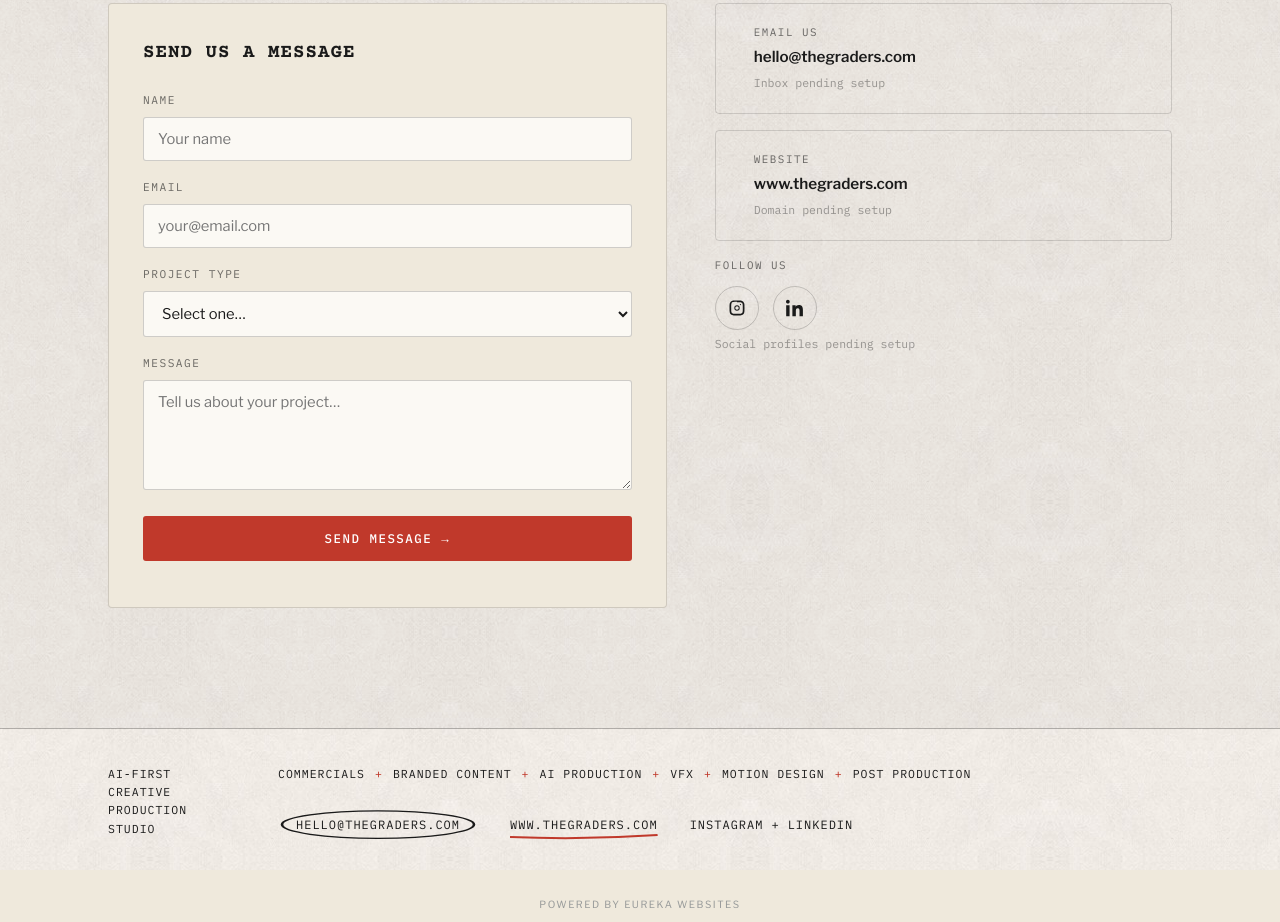
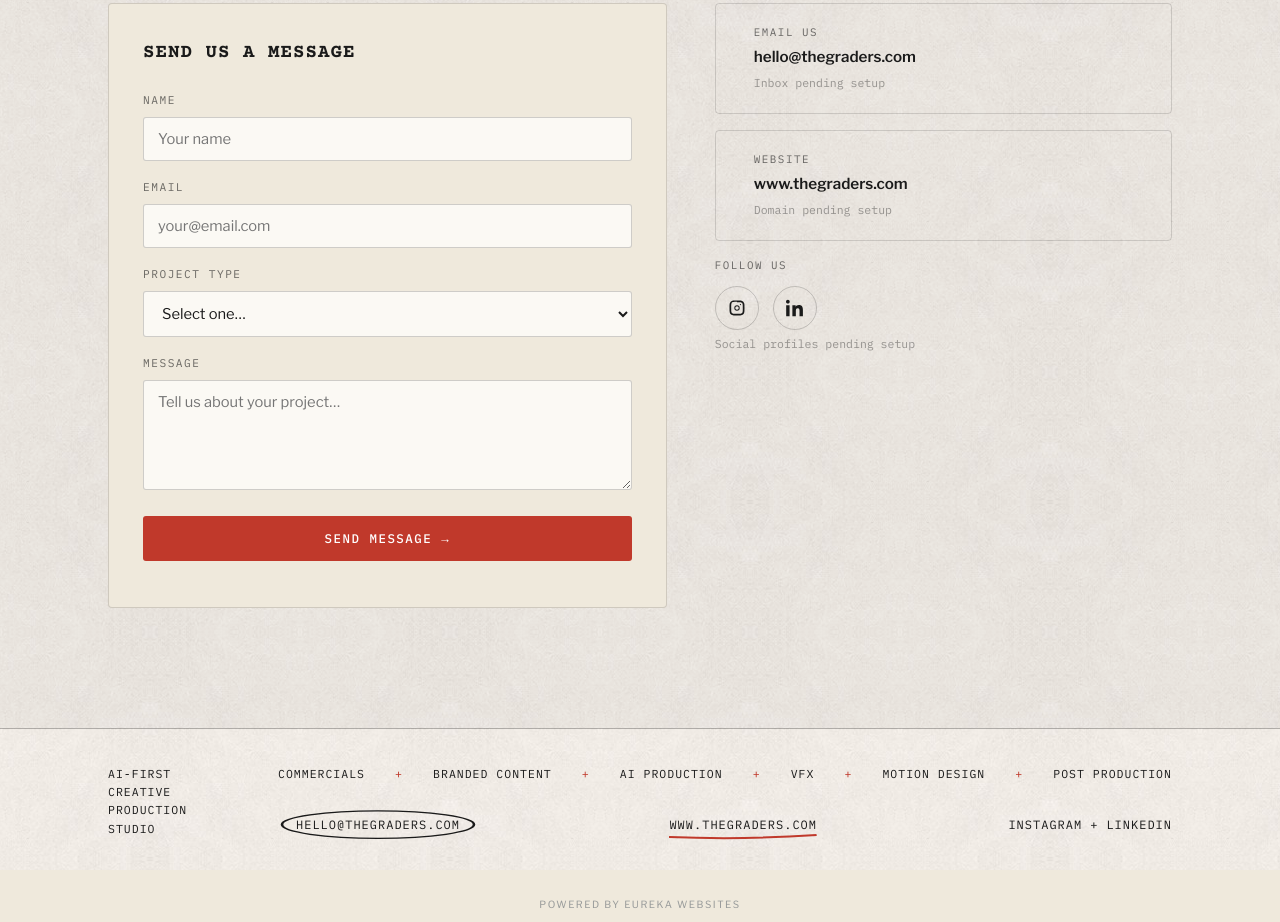
Before and after one commit to eurekawebsites/the-graders, a plain HTML site: page index.html in a window 1280 px wide. Shown: the part 4178-5100 px from the top of the page. Drawn offline with nearby package versions, Linux system fonts and the light colour scheme.

Commit message:
Fix footer row alignment to spread content across full width
Co-Authored-By: Claude Sonnet 5 <noreply@anthropic.com>

```diff
--- a/index.html
+++ b/index.html
@@ -204,12 +204,12 @@
   }
   .footer-services{
     font-family:'IBM Plex Mono',monospace;font-size:0.72rem;letter-spacing:1px;text-transform:uppercase;color:var(--paper);
-    display:flex;flex-wrap:wrap;align-items:center;gap:10px;margin-bottom:26px;
+    display:flex;flex-wrap:wrap;align-items:center;justify-content:space-between;gap:10px;margin-bottom:26px;
   }
   .footer-services .plus{color:var(--red);}
   .footer-row2{
     font-family:'IBM Plex Mono',monospace;font-size:0.75rem;letter-spacing:1px;text-transform:uppercase;color:var(--paper);
-    display:flex;flex-wrap:wrap;align-items:center;gap:32px;
+    display:flex;flex-wrap:wrap;align-items:center;justify-content:space-between;gap:32px;
   }
   .footer-row2 a{text-decoration:none;color:var(--paper);}
   .footer-email-wrap{position:relative;display:inline-flex;padding:6px 18px;}
```
